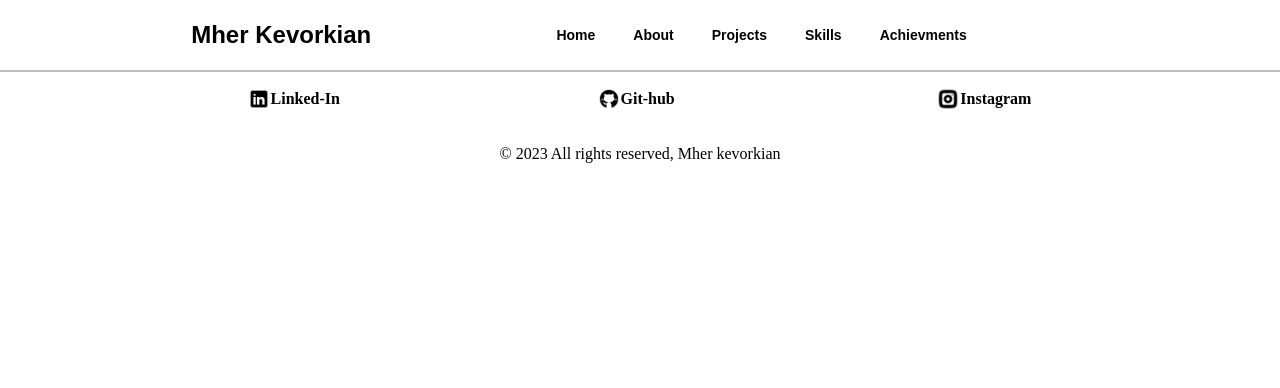
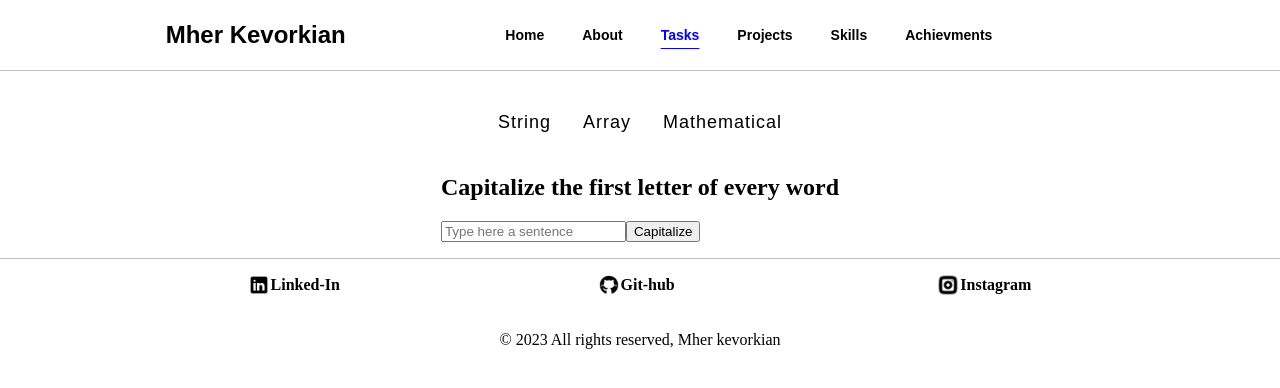
Before and after one commit to MherKK/MherKevorkiansCV, a React (Vite) app: page /tasks in a window 1280 px wide. Shown: the top 388 px of the page. Built offline with nearby package versions, Linux system fonts and the light colour scheme.

Commit message:
added string task

```diff
--- a/src/App.jsx
+++ b/src/App.jsx
@@ -7,14 +7,15 @@ import { BrowserRouter, Routes, Route } from "react-router-dom";
 import Skills from "./Components/Skills/Skills"
 import Achievments from "./Components/Achievments/Achievments";
 import Projects from "./Components/Projects/Projects";
+import Tasks from "./Components/Tasks/Tasks.jsx";
 function App() {
-  console.log("Random");
   return (
     <BrowserRouter>
       <NavBar />
       <Routes>
         <Route path="/" element={<Home />} />
         <Route path="/about" element={<AboutMe />} />
+        <Route path="/tasks" element={<Tasks />} />
         <Route path="/projects" element={<Projects />} />
         <Route path="/skills" element={<Skills />} />
         <Route path="/achievments" element={<Achievments />} />
--- a/src/Components/NavBar/NavBar.jsx
+++ b/src/Components/NavBar/NavBar.jsx
@@ -10,7 +10,7 @@ export default function NavBar() {
 
   useEffect(() => {
     let hadnler = (e) => {
-      if (!ulRef.current.contains(e.target)) {
+      if (!ulRef.current?.contains(e.target)) {
         setShowTab(false)
       }
     }
@@ -29,6 +29,7 @@ export default function NavBar() {
       <ul ref={ulRef} className={showTab === false ? "desktop-tab-links" : "desktop-tab-links active"}>
         <CustomLink to="/">Home</CustomLink>
         <CustomLink to="/about">About</CustomLink>
+        <CustomLink to="/tasks">Tasks</CustomLink>
         <CustomLink to="/projects">Projects</CustomLink>
         <CustomLink to="/skills">Skills</CustomLink>
         <CustomLink to="/achievments">Achievments</CustomLink>
--- /dev/null
+++ b/src/Components/Tasks/ArrayTask/ArrayTasks.jsx
@@ -0,0 +1,7 @@
+
+
+export default function ArrayTasks(){
+    return (<div>
+        Array
+    </div>)
+}
--- /dev/null
+++ b/src/Components/Tasks/MathTasks/MathTasks.jsx
@@ -0,0 +1,8 @@
+
+
+export default function MathTasks(){
+    return (
+    <div>
+        Math
+    </div>)
+}
--- /dev/null
+++ b/src/Components/Tasks/StringTask/CapitalizeString.jsx
@@ -0,0 +1,21 @@
+import { useState } from "react"
+
+
+export default function CapitalizingString(){
+    const [text,setText] = useState('');
+    return (
+        <div className="">
+            <h2>Capitalize the first letter of every word</h2>
+            <input type="text" placeholder="Type here a sentence" onChange={(e) => setText(e.target.value)}/>
+            <button onClick={() => {
+                let splitWord = text.split(' ');
+                let capitalizeString = splitWord.map((word) => {
+                    return word.slice(0,1).toUpperCase() + word.slice(1,word.length)
+                })
+                setText(capitalizeString.join(' '))
+
+            }}>Capitalize</button>
+            <p>{text}</p>
+        </div>
+    )
+}
--- /dev/null
+++ b/src/Components/Tasks/StringTask/StringTasks.jsx
@@ -0,0 +1,9 @@
+import CapitalizingString from "./CapitalizeString";
+import './stringtask.css'
+
+export default function StringTasks(){
+    return (
+    <div className="string-task_container">
+        <CapitalizingString />
+    </div>)
+}
--- /dev/null
+++ b/src/Components/Tasks/Tasks.css
@@ -0,0 +1,22 @@
+.task-container {
+    display: flex;
+    flex-direction: column;
+    justify-content: center;
+    align-items: center;
+    gap: 20px;
+    margin-top: 40px;
+}
+
+.task-button_container {
+    display: flex;
+    gap: 20px;
+}
+
+
+.task-button_container > button {
+    background-color: transparent;
+    border: none;
+    font-size: 18px;
+    cursor: pointer;
+    letter-spacing: 1px;
+}
--- /dev/null
+++ b/src/Components/Tasks/Tasks.jsx
@@ -0,0 +1,25 @@
+import { useState } from 'react'
+import './Tasks.css'
+import StringTasks from './StringTask/StringTasks';
+import ArrayTasks from './ArrayTask/ArrayTasks';
+import MathTasks from './MathTasks/MathTasks.jsx';
+
+export default function Tasks(){
+
+    const [taskDisplay,setTaskDisplay] = useState('string');
+
+    return(
+        <div className="task-container">
+            <div className="task-button_container">
+                <button onClick={() => setTaskDisplay('string')}>String </button>
+                <button onClick={() => setTaskDisplay('array')}>Array </button>
+                <button onClick={() => setTaskDisplay('')}>Mathematical</button>
+            </div>
+
+            {taskDisplay === 'string' ? <StringTasks />
+            : taskDisplay === 'array' ? <ArrayTasks />
+            :<MathTasks />
+            }
+        </div>
+    )
+}
```
Also changed, not shown: src/Components/Tasks/StringTask/stringtask.css (added).
